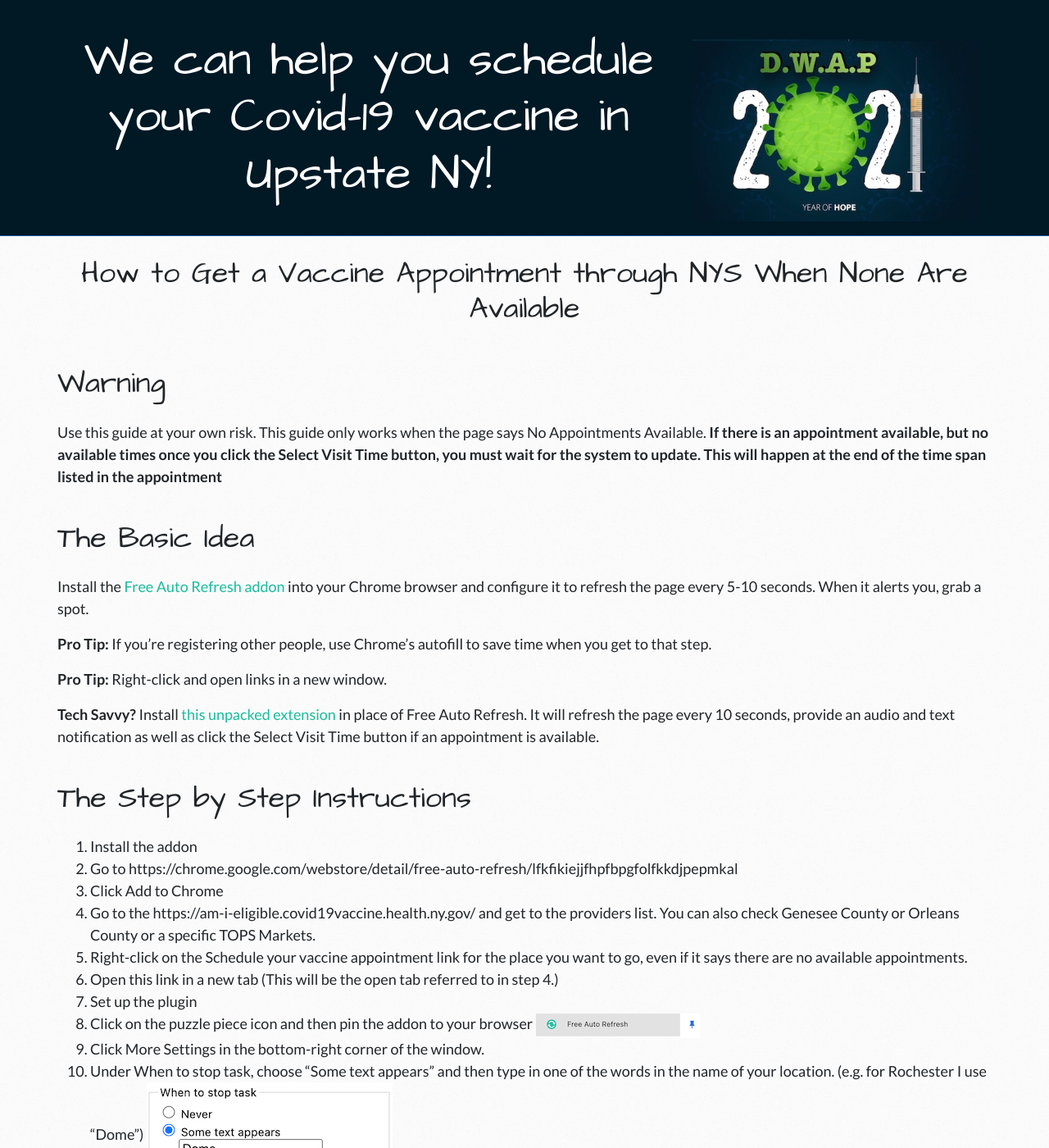
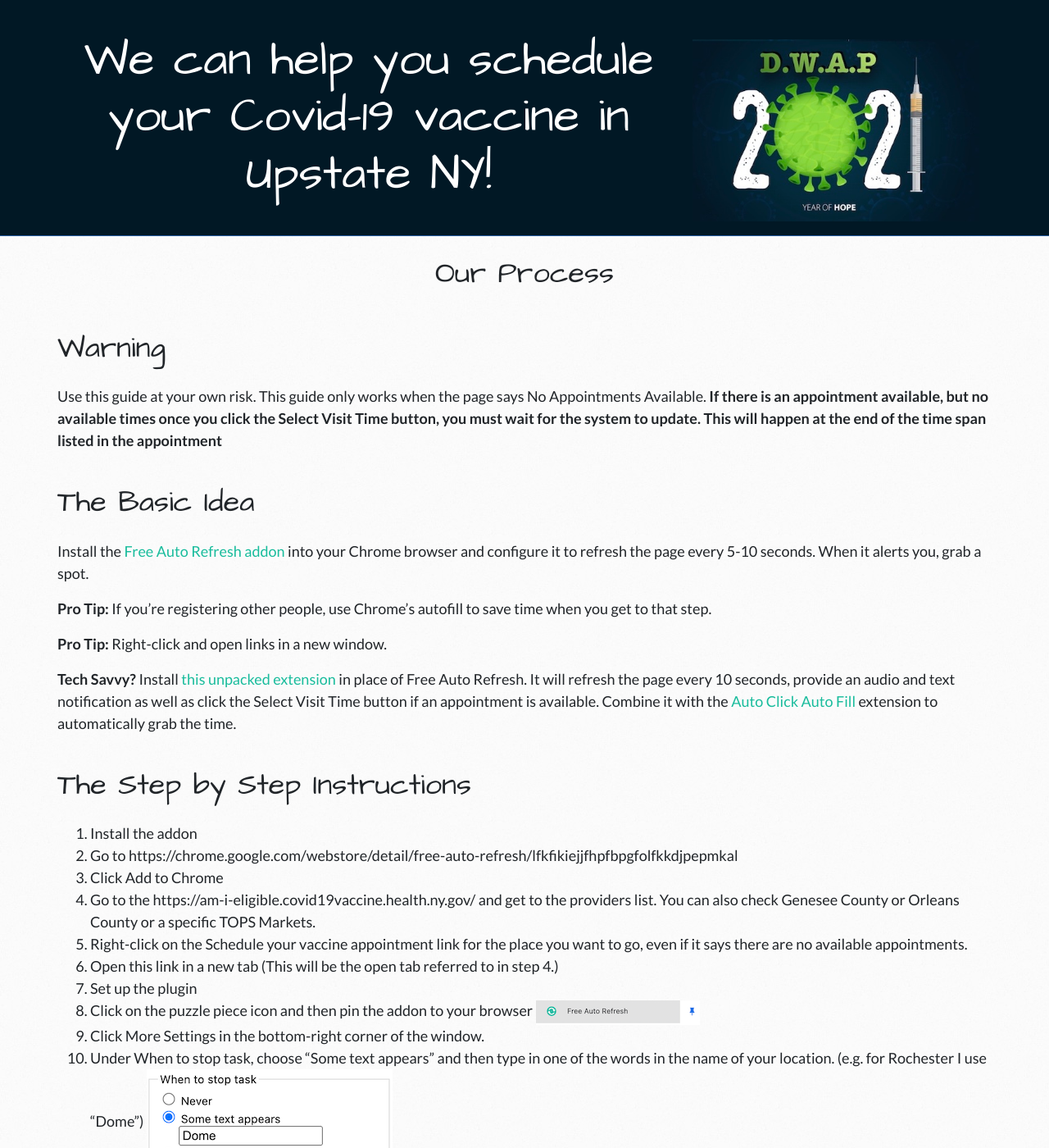
Before and after one commit to loganrath/dwap-main, a Jekyll site: the page built from our-process.md, in a window 1280 px wide and 1400 px high. Shown: the whole window at 82% size. Built offline with Jekyll 4.4.1, drawn with Linux system fonts in a browser that asks for light colours; nearby versions of some CDN libraries.

Commit message:
page titles

```diff
--- a/our-process.md
+++ b/our-process.md
@@ -1,5 +1,5 @@
 ---
-title: "How to Get a Vaccine Appointment through NYS When None Are Available"
+title: Our Process
 layout: default
 ---
 # Warning
@@ -13,7 +13,7 @@ Install the [Free Auto Refresh addon](https://www.google.com/url?q=https://chrom
 
 **Pro Tip:** Right-click and open links in a new window.
 
-**Tech Savvy?** Install [this unpacked extension](https://github.com/loganrath/C19Magic){:target="_blank"} in place of Free Auto Refresh. It will refresh the page every 10 seconds, provide an audio and text notification as well as click the Select Visit Time button if an appointment is available.
+**Tech Savvy?** Install [this unpacked extension](https://github.com/loganrath/C19Magic){:target="_blank"} in place of Free Auto Refresh. It will refresh the page every 10 seconds, provide an audio and text notification as well as click the Select Visit Time button if an appointment is available. Combine it with the [Auto Click Auto Fill](https://chrome.google.com/extensions/detail/iapifmceeokikomajpccajhjpacjmibe){:target="_blank"} extension to automatically grab the time.
 
 # The Step by Step Instructions
 1. Install the addon
```
Also changed, not shown: tools.md (+1 -1 lines).
